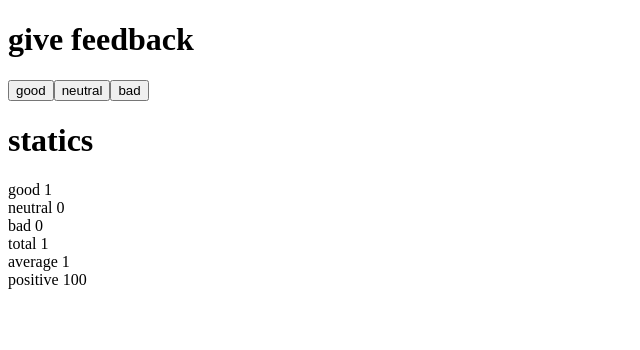
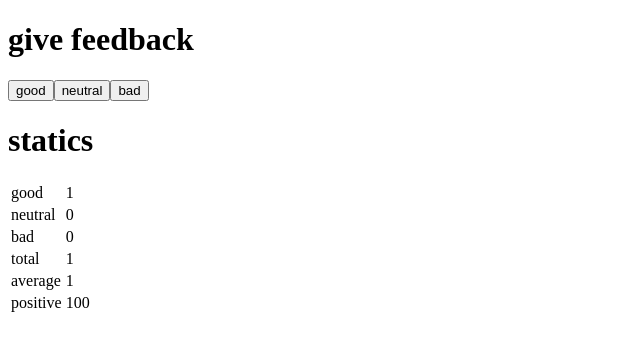
Before and after one commit to gitDiego0/FullStackCourse, a React (Create React App) app in the folder part1/: page / in a window 1280 px wide. Both pictures are taken after a click on the button "good". Shown: the top 350 px of the page, without its empty margins (0-640 px from the left). Built offline with nearby package versions, Linux system fonts and the light colour scheme.

Commit message:
exercise 1.11

```diff
--- a/part1/src/index.js
+++ b/part1/src/index.js
@@ -17,9 +17,12 @@ import Header from './components/Header/Header'
 
 const Statistics = ({ text, value }) => {
   return (
-    <div>
-      <span>{text} {value}</span> <br />
-    </div>
+
+    <tr>
+
+      <td>{text}</td>
+      <td>{value}</td>
+    </tr>
   )
 }
 
@@ -56,7 +59,9 @@ const App = () => {
       </div>
       <Header title={'statics'} />
       {
-        total === 0 ? 'No feedback given' : <>
+        total === 0 ? 'No feedback given' : <table>
+          <tbody>
+
 
             <Statistics text="good" value={good} />
             <Statistics text="neutral" value={neutral} />
@@ -64,7 +69,8 @@ const App = () => {
             <Statistics text="total" value={total} />
             <Statistics text="average" value={(good - bad) / total} />
             <Statistics text="positive" value={(good * 100) / total} />
-        </>
+          </tbody>
+        </table>
       }
 
 
```
Lines whose indentation alone changed are shown as unchanged.
